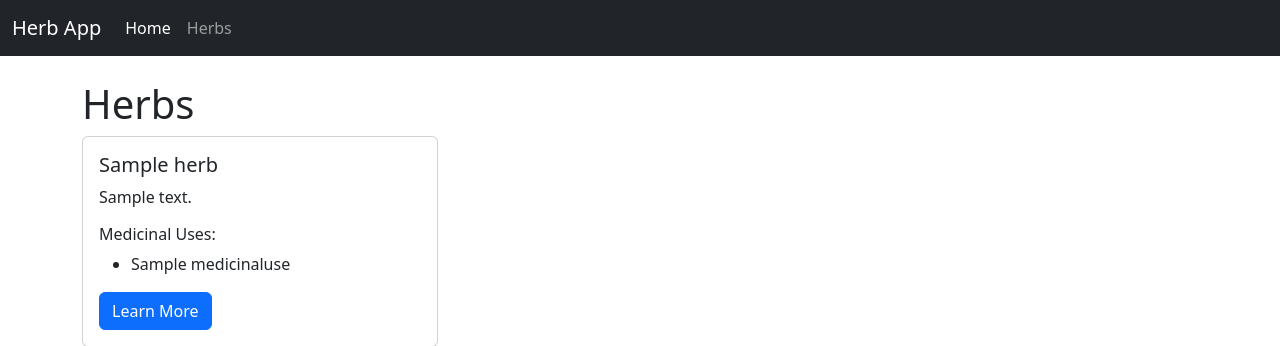
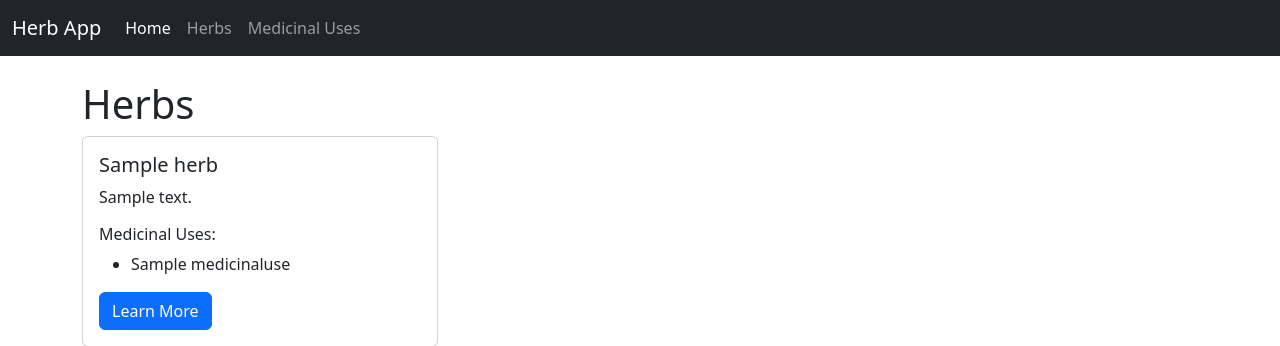
Before and after one commit to hallm74/herb, a Django app: page /herbs/ in a window 1280 px wide. Shown: the top 346 px of the page. Run offline with Django 5.2, Linux system fonts and the light colour scheme; tables that the repository leaves empty hold one stand-in row (values such as "Sample post").

Commit message:
frontend medicinal use changes

```diff
--- a/herbs/models.py
+++ b/herbs/models.py
@@ -36,8 +36,16 @@ class MedicinalUse(models.Model):
 
 
 class HerbMedicinalUse(models.Model):
-    herb = models.ForeignKey(Herb, on_delete=models.CASCADE)
-    medicinal_use = models.ForeignKey(MedicinalUse, on_delete=models.CASCADE)
+    herb = models.ForeignKey(
+        Herb,
+        on_delete=models.CASCADE,
+        related_name='herb_medicinal_uses'  # Unique related_name for Herb
+    )
+    medicinal_use = models.ForeignKey(
+        MedicinalUse,
+        on_delete=models.CASCADE,
+        related_name='medicinal_use_herbs'  # Unique related_name for MedicinalUse
+    )
 
     class Meta:
         unique_together = ('herb', 'medicinal_use')
--- a/herbs/templates/base.html
+++ b/herbs/templates/base.html
@@ -23,6 +23,9 @@
                     <li class="nav-item">
                         <a class="nav-link" href="{% url 'herb_list' %}">Herbs</a>
                     </li>
+                    <li class="nav-item">
+                        <a class="nav-link" href="{% url 'medicinal_use_list' %}">Medicinal Uses</a> <!-- New Menu Item -->
+                    </li>
                 </ul>
             </div>
         </div>
--- a/herbs/templates/herb_detail.html
+++ b/herbs/templates/herb_detail.html
@@ -4,7 +4,8 @@
 
 {% block content %}
     <h1>{{ herb.name }}</h1>
-    <p>{{ herb.description|linebreaks }}</p> <!-- Added linebreaks filter -->
+    <!-- Apply the linebreaks filter to preserve line breaks in the description -->
+    <p>{{ herb.description|linebreaks }}</p>
 
     <h2>Medicinal Uses:</h2>
     <ul>
--- a/herbs/templates/herbs_list.html
+++ b/herbs/templates/herbs_list.html
@@ -10,13 +10,13 @@
       <div class="card">
         <div class="card-body">
             <h5 class="card-title">{{ herb.name }}</h5>
-                    <!-- Shortened description -->
             <p class="card-text">{{ herb.description|truncatechars:100 }}</p>
 
+            <!-- Display Medicinal Uses -->
             <h6>Medicinal Uses:</h6>
             <ul>
-                        {% for use in herb.herbmedicinaluse_set.all %}
-                            <li>{{ use.medicinal_use.name }}</li>
+                {% for herb_medicinal in herb.herb_medicinal_uses.all %}
+                <li>{{ herb_medicinal.medicinal_use.name }}</li>
             {% endfor %}
              </ul>
 
--- a/herbs/templates/home.html
+++ b/herbs/templates/home.html
@@ -8,4 +8,8 @@
     <div class="text-center">
         <a href="{% url 'herb_list' %}" class="btn btn-primary">View Herbs</a>
     </div>
+    <br>
+    <div class="text-center">
+        <a href="{% url 'medicinal_use_list' %}" class="btn btn-primary">View Medicinal Uses</a>
+    </div>
 {% endblock %}
--- a/herbs/urls.py
+++ b/herbs/urls.py
@@ -5,4 +5,5 @@ urlpatterns = [
     path('', views.home, name='home'),
     path('herbs/', views.herb_list, name='herb_list'),
     path('herbs/<int:herb_id>/', views.herb_detail, name='herb_detail'),
+    path('medicinal-uses/', views.medicinal_use_list, name='medicinal_use_list'),
 ]
--- a/herbs/views.py
+++ b/herbs/views.py
@@ -1,15 +1,21 @@
 from django.shortcuts import get_object_or_404, render
-from .models import Herb
+from .models import Herb, MedicinalUse
 
 
 def home(request):
     return render(request, 'home.html')
 
 def herb_list(request):
-    herbs = Herb.objects.prefetch_related('herbmedicinaluse_set__medicinal_use').all()
+    # Fetch all herbs, prefetch related medicinal uses, and order alphabetically by name
+    herbs = Herb.objects.prefetch_related('herb_medicinal_uses__medicinal_use').order_by('name')
     return render(request, 'herbs_list.html', {'herbs': herbs})
 
 def herb_detail(request, herb_id):
     herb = get_object_or_404(Herb, id=herb_id)
-    medicinal_uses = herb.herbmedicinaluse_set.select_related('medicinal_use')
+    medicinal_uses = herb.herb_medicinal_uses.select_related('medicinal_use').all()
     return render(request, 'herb_detail.html', {'herb': herb, 'medicinal_uses': medicinal_uses})
+
+def medicinal_use_list(request):
+    # Order the medicinal uses alphabetically by name
+    medicinal_uses = MedicinalUse.objects.prefetch_related('medicinal_use_herbs__herb').order_by('name')
+    return render(request, 'medicinal_use_list.html', {'medicinal_uses': medicinal_uses})
```
Also changed, not shown: herbs/templates/medicinal_use_list.html (added, +24 -0 lines), herbs/migrations/0003_alter_herbmedicinaluse_herb_and_more.py (added), herbs/migrations/0004_alter_herbmedicinaluse_herb_and_more.py (added). Lines whose indentation alone changed are shown as unchanged.
